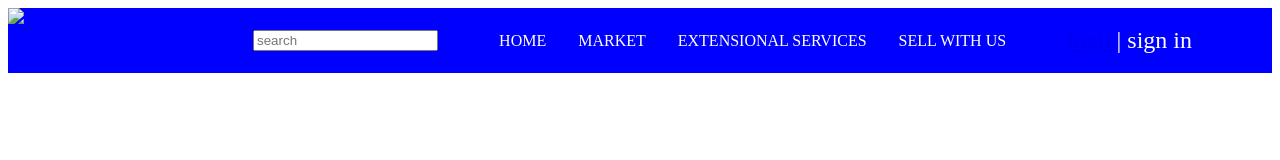
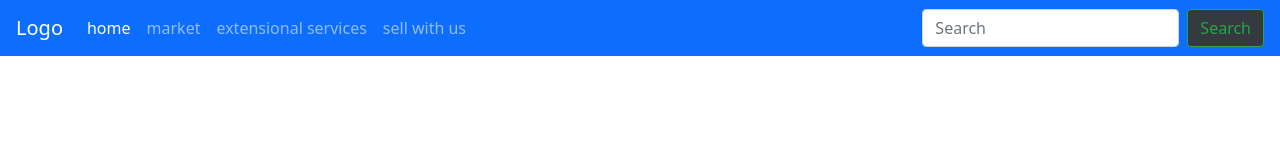
Before and after one commit to SoftCysec/kilimonet, a plain HTML site: page index.html in a window 1280 px wide. Drawn offline with nearby package versions, Linux system fonts and the light colour scheme.

Commit message:
Nav Commit

```diff
--- a/index.html
+++ b/index.html
@@ -1,33 +1,44 @@
 <!DOCTYPE html>
 <html>
+
 <head>
     <title></title>
-    <link rel="stylesheet" href="style.css">
-    <script src="script.js" defer></script>
+    <!-- <link rel="stylesheet" href="style.css"> -->
+    <link rel="stylesheet" href="https://cdn.jsdelivr.net/npm/bootstrap@5.0.0-alpha1/dist/css/bootstrap.min.css">
+    <!-- <script src="script.js" defer></script> -->
 </head>
+
 <body>
-        <nav class="navbar">
-            <div class="logo"><img src="jpg.webp"></div>
-            <a href="#" class="toggle-button">
-                <span class="bar"></span>
-                <span class="bar"></span>
-                <span class="bar"></span>
-            </a>
-            <div>
-                <input type="text" placeholder="search">
+    <nav class="navbar navbar-expand-lg navbar-dark bg-primary">
+        <div class="container-fluid">
+            <a class="navbar-brand" href="#">Logo</a>
+            <button class="navbar-toggler bg-dark" type="button" data-toggle="collapse" data-target="#navbarSupportedContent" aria-controls="navbarSupportedContent" aria-expanded="false" aria-label="Toggle navigation">
+                <span class="navbar-toggler-icon"></span>
+            </button>
+            <div class="collapse navbar-collapse" id="navbarSupportedContent">
+                <ul class="navbar-nav mr-auto mb-2 mb-lg-0">
+                    <li class="nav-item">
+                        <a class="nav-link active" aria-current="page" href="#">home</a>
+                    </li>
+                    <li class="nav-item">
+                        <a class="nav-link" href="#">market</a>
+                    </li>
+                    <li class="nav-item">
+                        <a class="nav-link" href="#">extensional services</a>
+                    </li>
+                    <li class="nav-item">
+                        <a class="nav-link" href="#">sell with us</a>
+                    </li>
+                </ul>
+                <form class="d-flex">
+                    <input class="form-control mr-2" type="search" placeholder="Search" aria-label="Search">
+                    <button class="btn btn-dark btn-outline-success" type="submit">Search</button>
+                </form>
             </div>
-            <div class="navbar-links">
-                <ul>
-                    <li><a href="#">home</a></li>
-                    <li><a href="#">market</a></li>
-                    <li><a href="#">extensional services</a></li>
-                    <li><a href="#">sell with us</a></li>
-                </ul>
-            </div>
-            <div class="login">
-                <a href="#">login</a>| <a>sign in</a>
         </div>
     </nav>
+    <script src="https://cdn.jsdelivr.net/npm/bootstrap@5.0.0-alpha1/dist/js/bootstrap.bundle.min.js"></script>
+    <script src="https://cdnjs.cloudflare.com/ajax/libs/jquery/3.2.1/jquery.min.js"></script>
 </body>
 
 </html>
```
Lines whose indentation alone changed are shown as unchanged.
